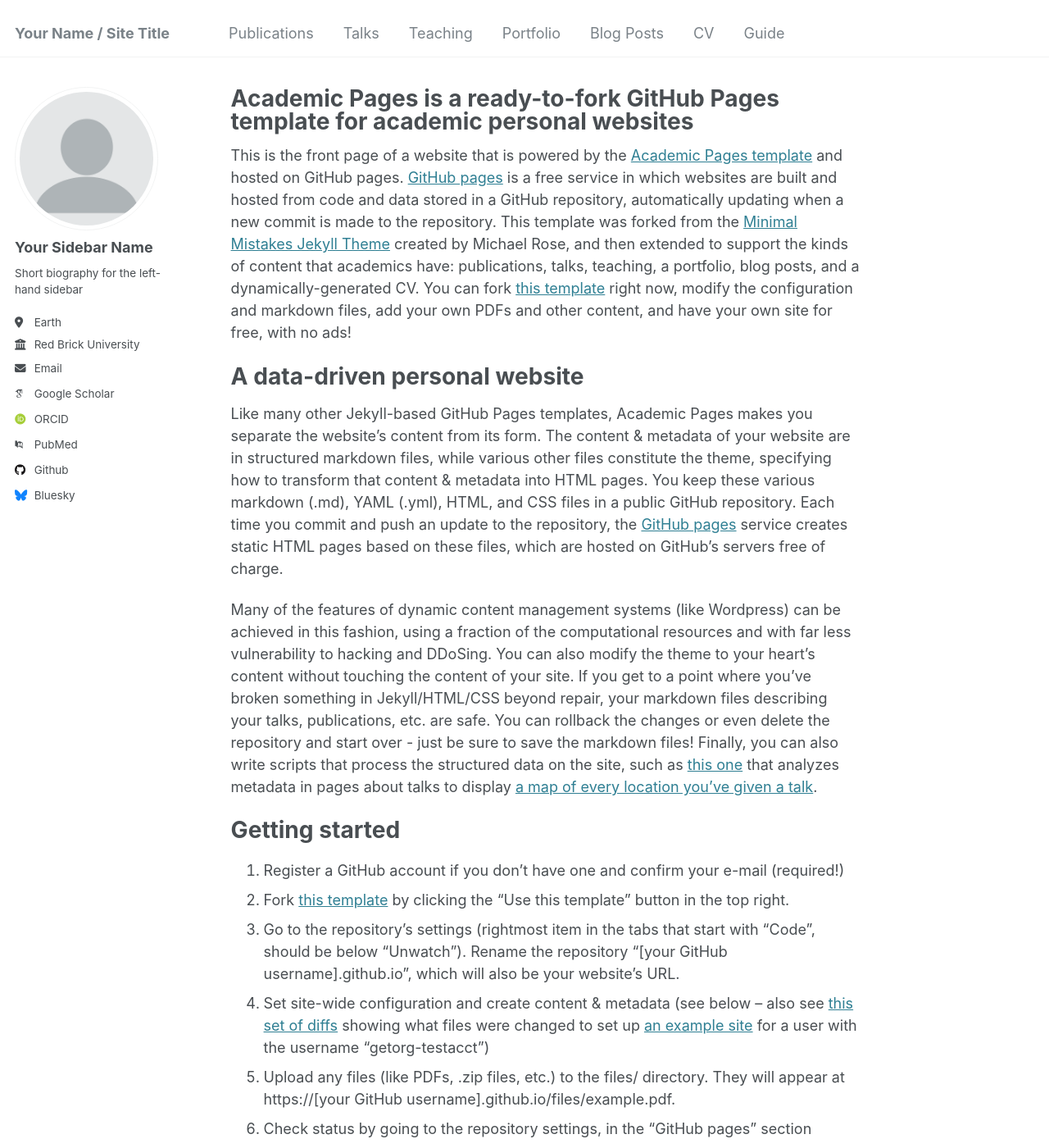
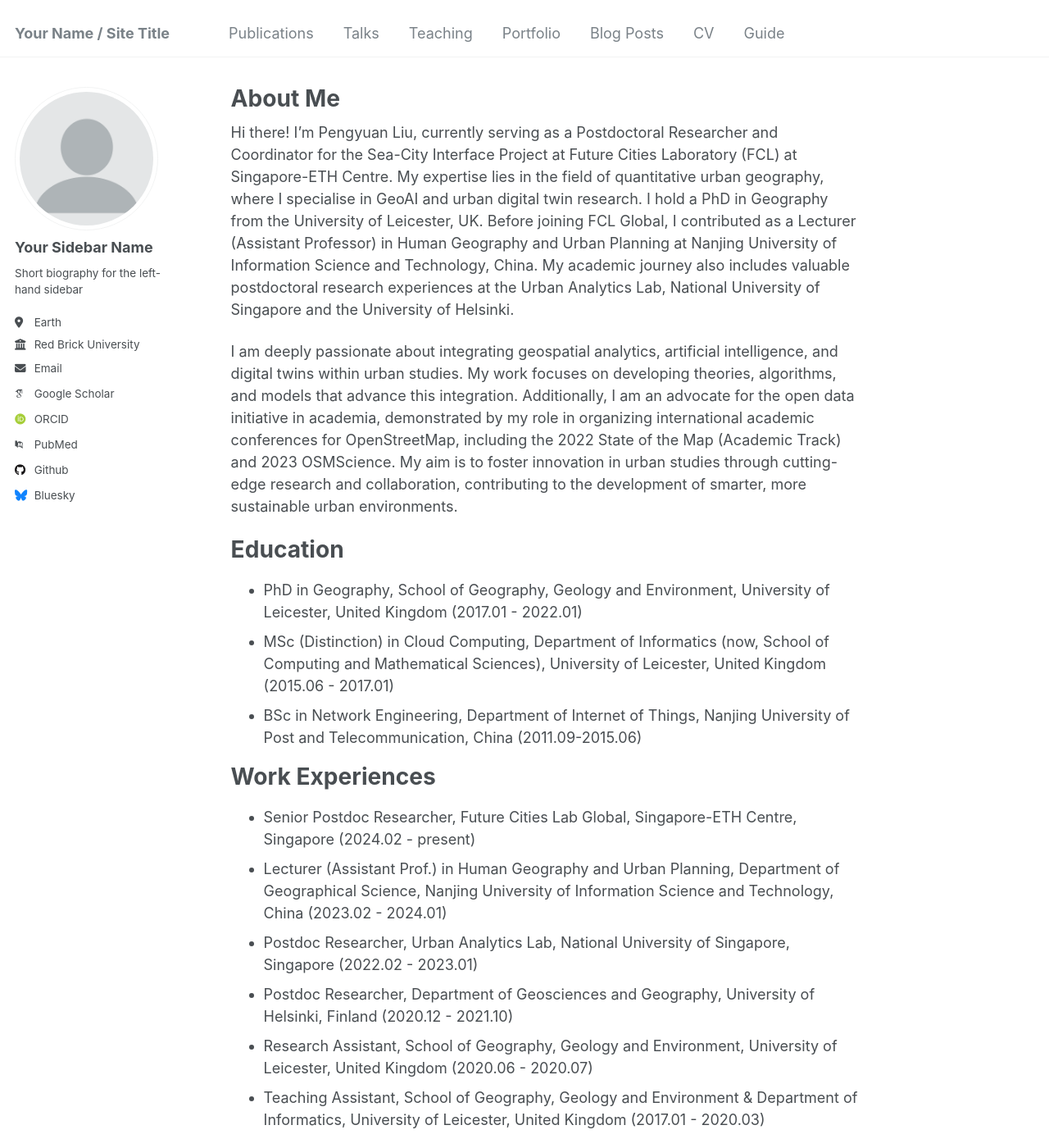
Before and after one commit to PengyuanLiu1993/pengyuanliu1993.github.io, a Jekyll site: the page built from _pages/about.md, in a window 1280 px wide and 1400 px high. Shown: the whole window at 82% size. Built offline with Jekyll 4.4.1, drawn with Linux system fonts in a browser that asks for light colours; some web fonts are replaced; some of the changed text lies outside the part shown.

Commit message:
Update about.md

```diff
--- a/_pages/about.md
+++ b/_pages/about.md
@@ -1,49 +1,32 @@
 ---
 permalink: /
-title: "Academic Pages is a ready-to-fork GitHub Pages template for academic personal websites"
+title: "About Me"
 author_profile: true
 redirect_from:
   - /about/
   - /about.html
 ---
 
-This is the front page of a website that is powered by the [Academic Pages template](https://github.com/academicpages/academicpages.github.io) and hosted on GitHub pages. [GitHub pages](https://pages.github.com) is a free service in which websites are built and hosted from code and data stored in a GitHub repository, automatically updating when a new commit is made to the repository. This template was forked from the [Minimal Mistakes Jekyll Theme](https://mmistakes.github.io/minimal-mistakes/) created by Michael Rose, and then extended to support the kinds of content that academics have: publications, talks, teaching, a portfolio, blog posts, and a dynamically-generated CV. You can fork [this template](https://github.com/academicpages/academicpages.github.io) right now, modify the configuration and markdown files, add your own PDFs and other content, and have your own site for free, with no ads!
+Hi there! I'm Pengyuan Liu, currently serving as a Postdoctoral Researcher and Coordinator for the Sea-City Interface Project at Future Cities Laboratory (FCL) at Singapore-ETH Centre. My expertise lies in the field of quantitative urban geography, where I specialise in GeoAI and urban digital twin research. I hold a PhD in Geography from the University of Leicester, UK. Before joining FCL Global, I contributed as a Lecturer (Assistant Professor) in Human Geography and Urban Planning at Nanjing University of Information Science and Technology, China. My academic journey also includes valuable postdoctoral research experiences at the Urban Analytics Lab, National University of Singapore and the University of Helsinki.
 
-A data-driven personal website
+I am deeply passionate about integrating geospatial analytics, artificial intelligence, and digital twins within urban studies. My work focuses on developing theories, algorithms, and models that advance this integration. Additionally, I am an advocate for the open data initiative in academia, demonstrated by my role in organizing international academic conferences for OpenStreetMap, including the 2022 State of the Map (Academic Track) and 2023 OSMScience. My aim is to foster innovation in urban studies through cutting-edge research and collaboration, contributing to the development of smarter, more sustainable urban environments.
+
+Education
 ======
-Like many other Jekyll-based GitHub Pages templates, Academic Pages makes you separate the website's content from its form. The content & metadata of your website are in structured markdown files, while various other files constitute the theme, specifying how to transform that content & metadata into HTML pages. You keep these various markdown (.md), YAML (.yml), HTML, and CSS files in a public GitHub repository. Each time you commit and push an update to the repository, the [GitHub pages](https://pages.github.com/) service creates static HTML pages based on these files, which are hosted on GitHub's servers free of charge.
 
-Many of the features of dynamic content management systems (like Wordpress) can be achieved in this fashion, using a fraction of the computational resources and with far less vulnerability to hacking and DDoSing. You can also modify the theme to your heart's content without touching the content of your site. If you get to a point where you've broken something in Jekyll/HTML/CSS beyond repair, your markdown files describing your talks, publications, etc. are safe. You can rollback the changes or even delete the repository and start over - just be sure to save the markdown files! Finally, you can also write scripts that process the structured data on the site, such as [this one](https://github.com/academicpages/academicpages.github.io/blob/master/talkmap.ipynb) that analyzes metadata in pages about talks to display [a map of every location you've given a talk](https://academicpages.github.io/talkmap.html).
+* PhD in Geography, School of Geography, Geology and Environment, University of Leicester, United Kingdom (2017.01 - 2022.01)
+* MSc (Distinction) in Cloud Computing, Department of Informatics (now, School of Computing and Mathematical Sciences), University of Leicester, United Kingdom (2015.06 - 2017.01)
+* BSc in Network Engineering, Department of Internet of Things, Nanjing University of Post and Telecommunication, China (2011.09-2015.06)
 
-Getting started
+Work Experiences
 ======
-1. Register a GitHub account if you don't have one and confirm your e-mail (required!)
-1. Fork [this template](https://github.com/academicpages/academicpages.github.io) by clicking the "Use this template" button in the top right.
-1. Go to the repository's settings (rightmost item in the tabs that start with "Code", should be below "Unwatch"). Rename the repository "[your GitHub username].github.io", which will also be your website's URL.
-1. Set site-wide configuration and create content & metadata (see below -- also see [this set of diffs](http://archive.is/3TPas) showing what files were changed to set up [an example site](https://getorg-testacct.github.io) for a user with the username "getorg-testacct")
-1. Upload any files (like PDFs, .zip files, etc.) to the files/ directory. They will appear at https://[your GitHub username].github.io/files/example.pdf.
-1. Check status by going to the repository settings, in the "GitHub pages" section
+* Senior Postdoc Researcher, Future Cities Lab Global, Singapore-ETH Centre, Singapore (2024.02 - present)
+* Lecturer (Assistant Prof.) in Human Geography and Urban Planning, Department of Geographical Science, Nanjing University of Information Science and Technology, China (2023.02 - 2024.01)
+* Postdoc Researcher, Urban Analytics Lab, National University of Singapore, Singapore (2022.02 - 2023.01)
+* Postdoc Researcher, Department of Geosciences and Geography, University of Helsinki, Finland (2020.12 - 2021.10)
+* Research Assistant, School of Geography, Geology and Environment, University of Leicester, United Kingdom (2020.06 - 2020.07)
+* Teaching Assistant, School of Geography, Geology and Environment & Department of Informatics, University of Leicester, United Kingdom (2017.01 - 2020.03)
 
-Site-wide configuration
+Get in Touch
 ------
-The main configuration file for the site is in the base directory in [_config.yml](https://github.com/academicpages/academicpages.github.io/blob/master/_config.yml), which defines the content in the sidebars and other site-wide features. You will need to replace the default variables with ones about yourself and your site's github repository. The configuration file for the top menu is in [_data/navigation.yml](https://github.com/academicpages/academicpages.github.io/blob/master/_data/navigation.yml). For example, if you don't have a portfolio or blog posts, you can remove those items from that navigation.yml file to remove them from the header.
-
-Create content & metadata
-------
-For site content, there is one markdown file for each type of content, which are stored in directories like _publications, _talks, _posts, _teaching, or _pages. For example, each talk is a markdown file in the [_talks directory](https://github.com/academicpages/academicpages.github.io/tree/master/_talks). At the top of each markdown file is structured data in YAML about the talk, which the theme will parse to do lots of cool stuff. The same structured data about a talk is used to generate the list of talks on the [Talks page](https://academicpages.github.io/talks), each [individual page](https://academicpages.github.io/talks/2012-03-01-talk-1) for specific talks, the talks section for the [CV page](https://academicpages.github.io/cv), and the [map of places you've given a talk](https://academicpages.github.io/talkmap.html) (if you run this [python file](https://github.com/academicpages/academicpages.github.io/blob/master/talkmap.py) or [Jupyter notebook](https://github.com/academicpages/academicpages.github.io/blob/master/talkmap.ipynb), which creates the HTML for the map based on the contents of the _talks directory).
-
-**Markdown generator**
-
-The repository includes [a set of Jupyter notebooks](https://github.com/academicpages/academicpages.github.io/tree/master/markdown_generator
-) that converts a CSV containing structured data about talks or presentations into individual markdown files that will be properly formatted for the Academic Pages template. The sample CSVs in that directory are the ones I used to create my own personal website at stuartgeiger.com. My usual workflow is that I keep a spreadsheet of my publications and talks, then run the code in these notebooks to generate the markdown files, then commit and push them to the GitHub repository.
-
-How to edit your site's GitHub repository
-------
-Many people use a git client to create files on their local computer and then push them to GitHub's servers. If you are not familiar with git, you can directly edit these configuration and markdown files directly in the github.com interface. Navigate to a file (like [this one](https://github.com/academicpages/academicpages.github.io/blob/master/_talks/2012-03-01-talk-1.md) and click the pencil icon in the top right of the content preview (to the right of the "Raw | Blame | History" buttons). You can delete a file by clicking the trashcan icon to the right of the pencil icon. You can also create new files or upload files by navigating to a directory and clicking the "Create new file" or "Upload files" buttons.
-
-Example: editing a markdown file for a talk
-![Editing a markdown file for a talk](/images/editing-talk.png)
-
-For more info
-------
-More info about configuring Academic Pages can be found in [the guide](https://academicpages.github.io/markdown/), the [growing wiki](https://github.com/academicpages/academicpages.github.io/wiki), and you can always [ask a question on GitHub](https://github.com/academicpages/academicpages.github.io/discussions). The [guides for the Minimal Mistakes theme](https://mmistakes.github.io/minimal-mistakes/docs/configuration/) (which this theme was forked from) might also be helpful.
+Please feel free to contact me if you have any ideas for collaboration or would like to engage in discussions or even for just a cup of coffee together at [pengyuan.liu@sec.ethz.ch] :).
```
